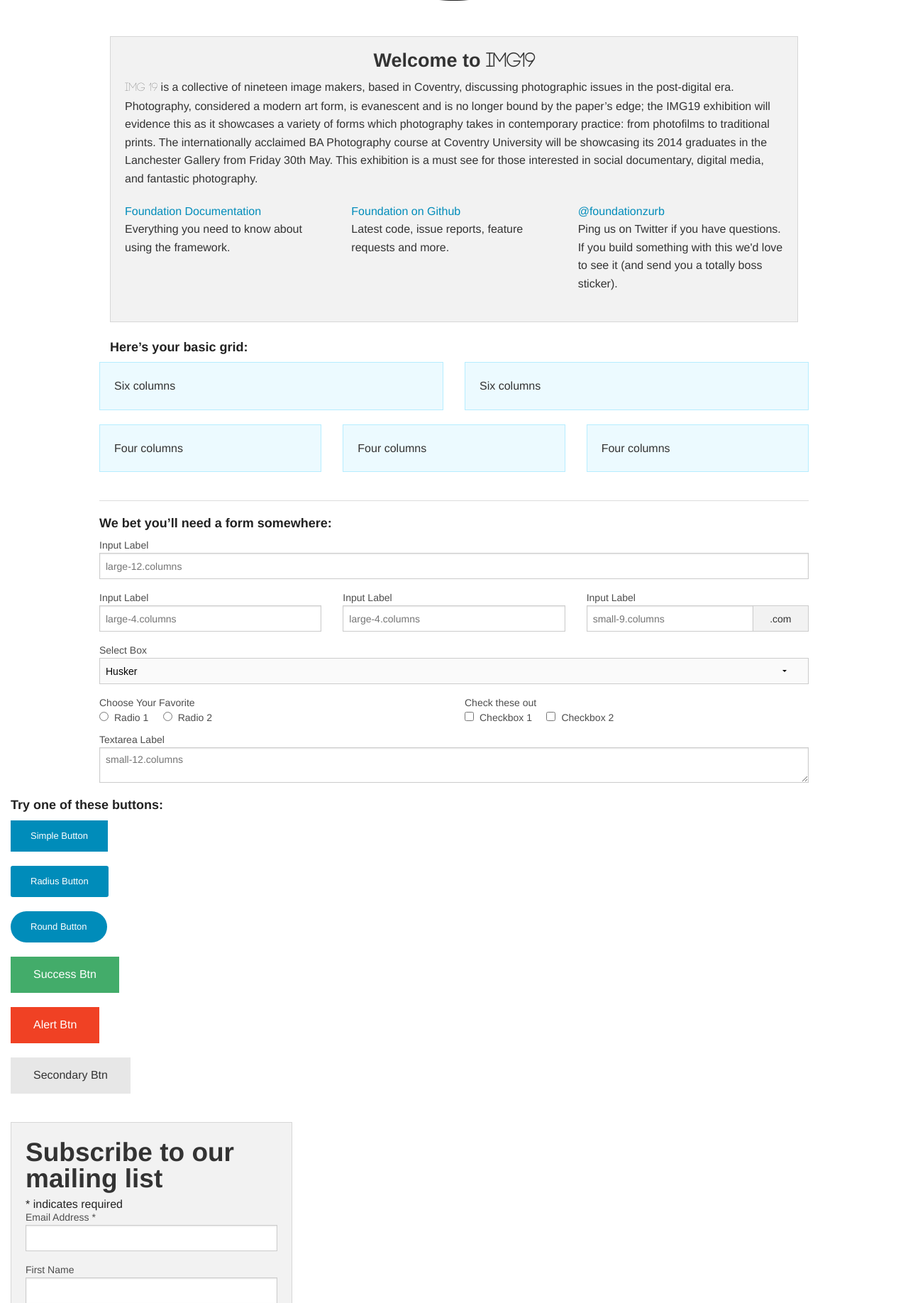
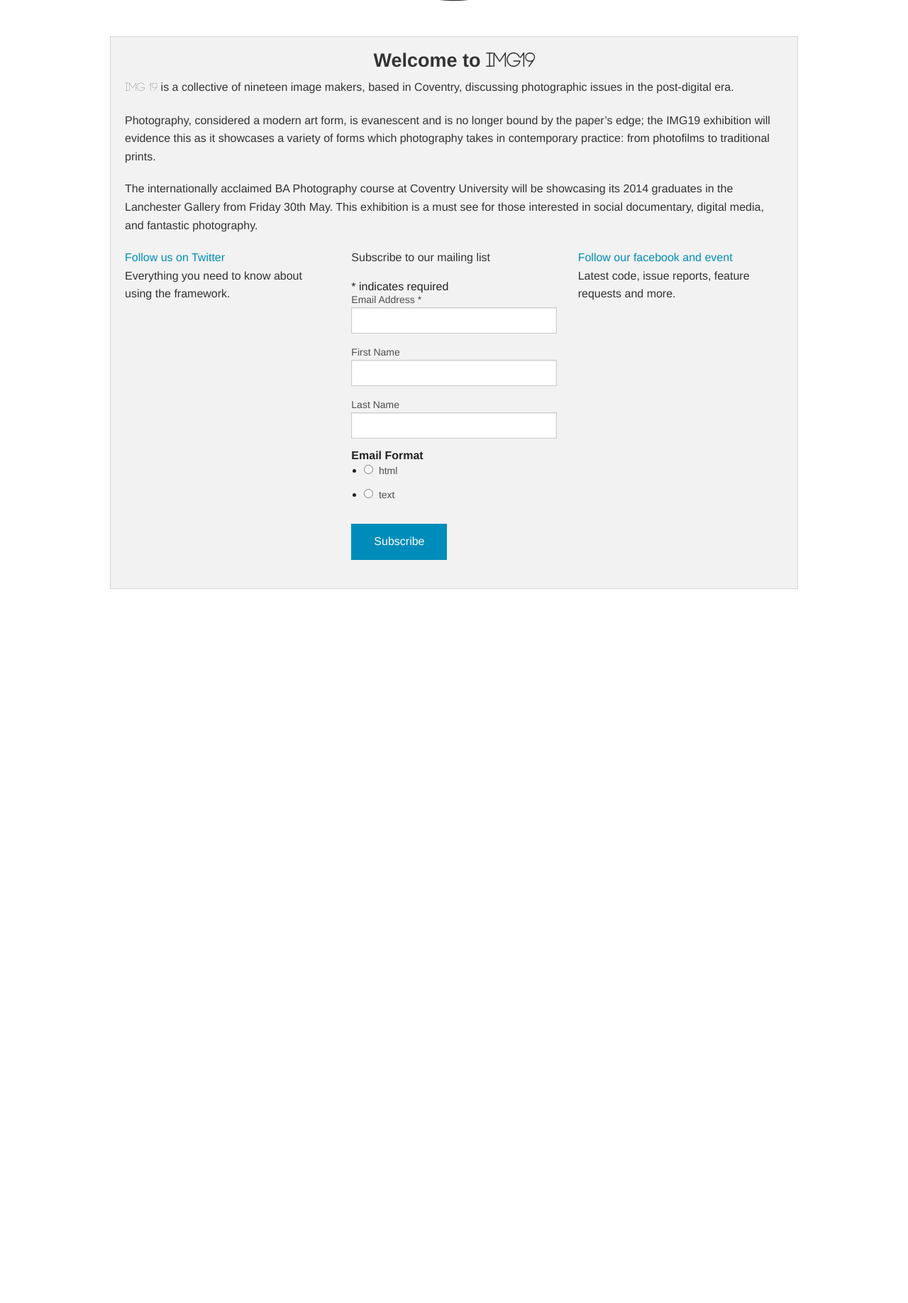
Before and after one commit to lensgeek/img19, a PHP site: page / in a window 1280 px wide. Shown: the part 409-2245 px from the top of the page at 71% size. After the commit the page ends 1239 px from the top, so only its background shows below. Run offline with PHP 8.4, Linux system fonts and the light colour scheme; some libraries are stand-ins or nearby versions; some web fonts are replaced.

Commit message:
Commiting for publish and sync

```diff
--- a/index.php
+++ b/index.php
@@ -19,139 +19,18 @@
       <div class="large-12 columns">
         <div class="panel">
           <h3 class="text-center">Welcome to <span class="logo-font">IMG19</span> </h3>
-          <p><span class="logo-font">IMG 19</span> is a collective of nineteen image makers, based in Coventry, discussing photographic issues in the post-digital era.
-
-Photography, considered a modern art form, is evanescent and is no longer bound by the paper’s edge; the IMG19 exhibition will evidence this as it showcases a variety of forms which photography takes in contemporary practice: from photofilms to traditional prints.
-
-The internationally acclaimed BA Photography course at Coventry University will be showcasing its 2014 graduates in the Lanchester Gallery from Friday 30th May. This exhibition is a must see for those interested in social documentary, digital media, and fantastic photography.</p>
+          <p><span class="logo-font">IMG 19</span> is a collective of nineteen image makers, based in Coventry, discussing photographic issues in the post-digital era. </p>
+          <p>Photography, considered a modern art form, is evanescent and is no longer bound by the paper’s edge; the IMG19 exhibition will evidence this as it showcases a variety of forms which photography takes in contemporary practice: from photofilms to traditional prints.</p>
+          <p>The internationally acclaimed BA Photography course at Coventry University will be showcasing its 2014 graduates in the Lanchester Gallery from Friday 30th May. This exhibition is a must see for those interested in social documentary, digital media, and fantastic photography.</p>
           <div class="row">
             <div class="large-4 medium-4 columns">
-          <p><a href="http://foundation.zurb.com/docs">Foundation Documentation</a><br />Everything you need to know about using the framework.</p>
+          <p><a href="http://twitter.com/img_19">Follow us on Twitter</a><br />Everything you need to know about using the framework.</p>
         </div>
             <div class="large-4 medium-4 columns">
-              <p><a href="http://github.com/zurb/foundation">Foundation on Github</a><br />Latest code, issue reports, feature requests and more.</p>
-            </div>
-            <div class="large-4 medium-4 columns">
-              <p><a href="http://twitter.com/foundationzurb">@foundationzurb</a><br />Ping us on Twitter if you have questions. If you build something with this we'd love to see it (and send you a totally boss sticker).</p>
-            </div>
-          </div>
-        </div>
-      </div>
-    </div>
-
-    <div class="row">
-      <div class="large-8 medium-8 columns">
-        <h5>Here&rsquo;s your basic grid:</h5>
-        <!-- Grid Example -->
-
-
-        </div>
-        <div class="row">
-          <div class="large-6 medium-6 columns">
-            <div class="callout panel">
-              <p>Six columns</p>
-            </div>
-          </div>
-          <div class="large-6 medium-6 columns">
-            <div class="callout panel">
-              <p>Six columns</p>
-            </div>
-          </div>
-        </div>
-        <div class="row">
-          <div class="large-4 medium-4 small-4 columns">
-            <div class="callout panel">
-              <p>Four columns</p>
-            </div>
-          </div>
-          <div class="large-4 medium-4 small-4 columns">
-            <div class="callout panel">
-              <p>Four columns</p>
-            </div>
-          </div>
-          <div class="large-4 medium-4 small-4 columns">
-            <div class="callout panel">
-              <p>Four columns</p>
-            </div>
-          </div>
-        </div>
-
-        <hr />
-
-        <h5>We bet you&rsquo;ll need a form somewhere:</h5>
-        <form>
-          <div class="row">
-            <div class="large-12 columns">
-              <label>Input Label</label>
-              <input type="text" placeholder="large-12.columns" />
-            </div>
-          </div>
-          <div class="row">
-            <div class="large-4 medium-4 columns">
-              <label>Input Label</label>
-              <input type="text" placeholder="large-4.columns" />
-            </div>
-            <div class="large-4 medium-4 columns">
-              <label>Input Label</label>
-              <input type="text" placeholder="large-4.columns" />
-            </div>
-            <div class="large-4 medium-4 columns">
-              <div class="row collapse">
-                <label>Input Label</label>
-                <div class="small-9 columns">
-                  <input type="text" placeholder="small-9.columns" />
-                </div>
-                <div class="small-3 columns">
-                  <span class="postfix">.com</span>
-                </div>
-              </div>
-            </div>
-          </div>
-          <div class="row">
-            <div class="large-12 columns">
-              <label>Select Box</label>
-              <select>
-                <option value="husker">Husker</option>
-                <option value="starbuck">Starbuck</option>
-                <option value="hotdog">Hot Dog</option>
-                <option value="apollo">Apollo</option>
-              </select>
-            </div>
-          </div>
-          <div class="row">
-            <div class="large-6 medium-6 columns">
-              <label>Choose Your Favorite</label>
-              <input type="radio" name="pokemon" value="Red" id="pokemonRed"><label for="pokemonRed">Radio 1</label>
-              <input type="radio" name="pokemon" value="Blue" id="pokemonBlue"><label for="pokemonBlue">Radio 2</label>
-            </div>
-            <div class="large-6 medium-6 columns">
-              <label>Check these out</label>
-              <input id="checkbox1" type="checkbox"><label for="checkbox1">Checkbox 1</label>
-              <input id="checkbox2" type="checkbox"><label for="checkbox2">Checkbox 2</label>
-            </div>
-          </div>
-          <div class="row">
-            <div class="large-12 columns">
-              <label>Textarea Label</label>
-              <textarea placeholder="small-12.columns"></textarea>
-            </div>
-          </div>
-        </form>
-      </div>
-
-      <div class="large-4 medium-4 columns">
-        <h5>Try one of these buttons:</h5>
-        <p><a href="#" class="small button">Simple Button</a><br/>
-        <a href="#" class="small radius button">Radius Button</a><br/>
-        <a href="#" class="small round button">Round Button</a><br/>
-        <a href="#" class="medium success button">Success Btn</a><br/>
-        <a href="#" class="medium alert button">Alert Btn</a><br/>
-        <a href="#" class="medium secondary button">Secondary Btn</a></p>
-        <div class="panel">
-          <!-- Begin MailChimp Signup Form -->
+                        <!-- Begin MailChimp Signup Form -->
           <div id="mc_embed_signup">
           <form action="http://img19.us3.list-manage.com/subscribe/post?u=ce8c8d627e2ce28defd2779b7&amp;id=fc47173b82" method="post" id="mc-embedded-subscribe-form" name="mc-embedded-subscribe-form" class="validate" target="_blank" novalidate>
-            <h2>Subscribe to our mailing list</h2>
+            <p>Subscribe to our mailing list</p>
           <div class="indicates-required"><span class="asterisk">*</span> indicates required</div>
           <div class="mc-field-group">
             <label for="mce-EMAIL">Email Address  <span class="asterisk">*</span>
@@ -180,9 +59,16 @@
               <div class="clear"><input type="submit" value="Subscribe" name="subscribe" id="mc-embedded-subscribe" class="button"></div>
           </form>
           </div>
-          <a href="http://foundation.zurb.com/docs/" class="small button">Go to Foundation Docs</a>
+            </div>
+            <div class="large-4 medium-4 columns">
+              <p><a href="http://facebook.com/img19">Follow our facebook and event</a><br />Latest code, issue reports, feature requests and more.</p>
+            </div>
+          </div>
         </div>
       </div>
+    </div>
+
+
     </div>
 
     <script src="bower_components/jquery/dist/jquery.min.js"></script>
```
